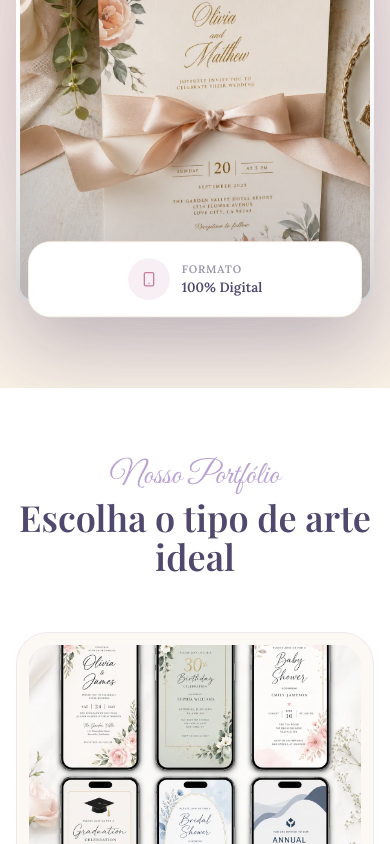
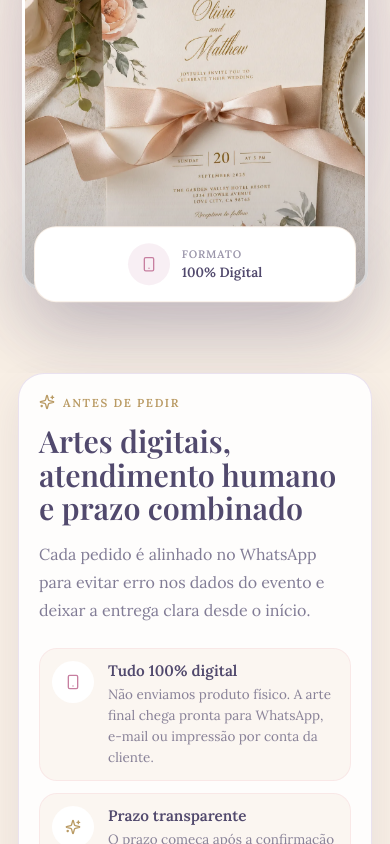
Before and after one commit to Kaiojen/loja-mylena, a React (Vite) app: page / in a window 390 px wide. Shown: the part 1156-2000 px from the top of the page. Built offline with nearby package versions, Linux system fonts and the light colour scheme; a web font is replaced by a local one.

Commit message:
Improve mobile conversion flow

```diff
--- a/src/App.tsx
+++ b/src/App.tsx
@@ -9,6 +9,7 @@ import { Footer } from './components/Footer';
 import { Header } from './components/Header';
 import { HeroSection } from './components/HeroSection';
 import { ProcessSection } from './components/ProcessSection';
+import { ServiceNotice } from './components/ServiceNotice';
 import { TestimonialsSection } from './components/TestimonialsSection';
 
 export default function App() {
@@ -22,6 +23,7 @@ export default function App() {
         <Header />
         <main>
           <HeroSection />
+          <ServiceNotice />
           <CategorySection />
           <CatalogSection />
           <FeaturedProduct />
--- /dev/null
+++ b/src/components/ServiceNotice.tsx
@@ -0,0 +1,58 @@
+import { buildWhatsappUrl, icons, serviceRules } from '../data/content';
+
+export function ServiceNotice() {
+  const { MessageCircle, Sparkles } = icons;
+
+  return (
+    <section className="service-notice-section" aria-label="Avisos importantes sobre a compra">
+      <div className="container">
+        <article className="service-notice">
+          <div className="service-notice__intro">
+            <span className="service-notice__eyebrow">
+              <Sparkles aria-hidden="true" />
+              Antes de pedir
+            </span>
+            <h2>Artes digitais, atendimento humano e prazo combinado</h2>
+            <p>
+              Cada pedido é alinhado no WhatsApp para evitar erro nos dados do evento e deixar a entrega clara desde
+              o início.
+            </p>
+          </div>
+
+          <div className="service-notice__rules">
+            {serviceRules.map((rule) => {
+              const Icon = rule.icon;
+
+              return (
+                <div key={rule.title} className="service-rule">
+                  <span className={`service-rule__icon service-rule__icon--${rule.tone}`}>
+                    <Icon aria-hidden="true" />
+                  </span>
+                  <span>
+                    <strong>{rule.title}</strong>
+                    <small>{rule.description}</small>
+                  </span>
+                </div>
+              );
+            })}
+          </div>
+
+          <div className="service-notice__actions">
+            <a
+              className="button button--rose"
+              href={buildWhatsappUrl('Olá, quero tirar uma dúvida antes de fazer meu pedido na My Dream.')}
+              target="_blank"
+              rel="noreferrer"
+            >
+              <MessageCircle aria-hidden="true" />
+              Falar com atendente
+            </a>
+            <a className="button button--outline" href="#personalizado">
+              Quero meu personalizado
+            </a>
+          </div>
+        </article>
+      </div>
+    </section>
+  );
+}
--- a/src/data/content.ts
+++ b/src/data/content.ts
@@ -315,6 +315,35 @@ export const customWorks: CustomWork[] = [
   },
 ];
 
+export type ServiceRule = {
+  title: string;
+  description: string;
+  icon: LucideIcon;
+  tone: 'rose' | 'lavender' | 'gold';
+};
+
+export const serviceRules: ServiceRule[] = [
+  {
+    title: 'Tudo 100% digital',
+    description:
+      'Não enviamos produto físico. A arte final chega pronta para WhatsApp, e-mail ou impressão por conta da cliente.',
+    icon: Smartphone,
+    tone: 'rose',
+  },
+  {
+    title: 'Prazo transparente',
+    description: 'O prazo começa após a confirmação do pagamento e o envio completo dos dados do evento.',
+    icon: Sparkles,
+    tone: 'gold',
+  },
+  {
+    title: 'Atendimento pelo WhatsApp',
+    description: 'A escolha do modelo, dúvidas e dados da personalização são alinhados diretamente com a My Dream.',
+    icon: MessageCircle,
+    tone: 'lavender',
+  },
+];
+
 export const processSteps = [
   {
     title: 'Escolha',
@@ -322,18 +351,18 @@ export const processSteps = [
     icon: Search,
   },
   {
-    title: 'Compre',
-    description: 'Pagamento seguro e rápido via checkout.',
-    icon: ShoppingBag,
+    title: 'Converse',
+    description: 'Fale com a My Dream no WhatsApp para confirmar modelo, prazo e detalhes.',
+    icon: MessageCircle,
   },
   {
     title: 'Dados',
-    description: 'Envie os dados do seu evento para nós.',
+    description: 'Envie os dados do evento depois da confirmação do pedido.',
     icon: Send,
   },
   {
     title: 'Receba',
-    description: 'Arte final pronta para enviar aos convidados.',
+    description: 'Receba a arte digital pronta para compartilhar com os convidados.',
     icon: Sparkles,
   },
 ];
@@ -373,7 +402,7 @@ export const faqs = [
   {
     question: 'Como é feito o pagamento?',
     answer:
-      'Processamos pagamentos seguros via checkout externo, aceitando Pix, boleto e cartão.',
+      'Depois da conversa e confirmação do modelo, enviamos as opções de pagamento disponíveis, como Pix ou link de pagamento.',
   },
   {
     question: 'Posso alterar textos, cores e detalhes do modelo?',
--- a/src/styles/globals.css
+++ b/src/styles/globals.css
@@ -154,16 +154,16 @@ main {
 }
 
 .container {
-  width: min(100% - 32px, var(--container));
+  width: min(100% - 40px, var(--container));
   margin-inline: auto;
 }
 
 .container--narrow {
-  width: min(100% - 32px, var(--container-narrow));
+  width: min(100% - 40px, var(--container-narrow));
 }
 
 .container--faq {
-  width: min(100% - 32px, 760px);
+  width: min(100% - 40px, 760px);
 }
 
 .section {
@@ -288,6 +288,18 @@ main {
     --header-height: 80px;
   }
 
+  .container {
+    width: min(100% - 36px, var(--container));
+  }
+
+  .container--narrow {
+    width: min(100% - 36px, var(--container-narrow));
+  }
+
+  .container--faq {
+    width: min(100% - 36px, 760px);
+  }
+
   .section {
     padding: 72px 0;
   }
--- a/src/styles/landing.css
+++ b/src/styles/landing.css
@@ -486,6 +486,119 @@ a:hover .brand__name {
   margin-top: 2px;
   color: var(--color-purple-gray);
   font-size: 0.84rem;
+}
+
+.service-notice-section {
+  padding: 0 0 72px;
+  background: var(--color-cream);
+}
+
+.service-notice {
+  display: grid;
+  grid-template-columns: minmax(0, 0.9fr) minmax(0, 1.1fr);
+  align-items: center;
+  gap: clamp(24px, 4vw, 44px);
+  padding: clamp(24px, 4vw, 36px);
+  border: 1px solid rgba(169, 140, 199, 0.24);
+  border-radius: var(--radius-lg);
+  background: rgba(255, 255, 255, 0.86);
+  box-shadow: var(--shadow-soft);
+}
+
+.service-notice__intro {
+  min-width: 0;
+}
+
+.service-notice__eyebrow {
+  display: inline-flex;
+  align-items: center;
+  gap: 8px;
+  margin-bottom: 14px;
+  color: var(--color-gold);
+  font-size: 0.72rem;
+  font-weight: 900;
+  letter-spacing: 0.14em;
+  text-transform: uppercase;
+}
+
+.service-notice__eyebrow svg {
+  width: 16px;
+  height: 16px;
+}
+
+.service-notice h2 {
+  margin: 0;
+  font-family: var(--font-heading);
+  font-size: clamp(1.9rem, 4vw, 3rem);
+  font-weight: 600;
+  line-height: 1.1;
+}
+
+.service-notice p {
+  margin: 16px 0 0;
+  color: rgba(81, 73, 109, 0.72);
+  line-height: 1.75;
+}
+
+.service-notice__rules {
+  display: grid;
+  gap: 12px;
+}
+
+.service-rule {
+  display: flex;
+  align-items: flex-start;
+  gap: 14px;
+  padding: 14px;
+  border: 1px solid rgba(241, 196, 205, 0.28);
+  border-radius: 22px;
+  background: rgba(248, 239, 229, 0.48);
+}
+
+.service-rule__icon {
+  display: grid;
+  width: 42px;
+  height: 42px;
+  flex: 0 0 auto;
+  place-items: center;
+  border-radius: 999px;
+  background: var(--color-white);
+}
+
+.service-rule__icon--rose {
+  color: var(--color-rose);
+}
+
+.service-rule__icon--lavender {
+  color: var(--color-lavender);
+}
+
+.service-rule__icon--gold {
+  color: var(--color-gold);
+}
+
+.service-rule strong,
+.service-rule small {
+  display: block;
+}
+
+.service-rule strong {
+  margin-bottom: 4px;
+  color: var(--color-purple-gray);
+  font-size: 0.95rem;
+}
+
+.service-rule small {
+  color: rgba(81, 73, 109, 0.68);
+  font-size: 0.84rem;
+  line-height: 1.55;
+}
+
+.service-notice__actions {
+  display: flex;
+  flex-wrap: wrap;
+  gap: 12px;
+  grid-column: 1 / -1;
 }
 
 .category-grid,
@@ -954,6 +1067,35 @@ a:hover .brand__name {
   color: rgba(81, 73, 109, 0.68);
 }
 
+.catalog-help {
+  display: flex;
+  align-items: center;
+  justify-content: space-between;
+  gap: 20px;
+  margin-top: 34px;
+  padding: 22px 24px;
+  border: 1px solid rgba(169, 140, 199, 0.22);
+  border-radius: 28px;
+  background: rgba(255, 255, 255, 0.78);
+}
+
+.catalog-help div {
+  display: grid;
+  gap: 4px;
+}
+
+.catalog-help strong {
+  font-family: var(--font-heading);
+  font-size: 1.36rem;
+  font-weight: 600;
+}
+
+.catalog-help span {
+  color: rgba(81, 73, 109, 0.68);
+  font-size: 0.92rem;
+  line-height: 1.6;
+}
+
 .featured-product {
   display: grid;
   grid-template-columns: minmax(0, 1fr) minmax(0, 1fr);
@@ -1087,6 +1229,37 @@ a:hover .brand__name {
   color: rgba(81, 73, 109, 0.7);
   font-size: 0.92rem;
   line-height: 1.75;
+}
+
+.custom-section__cta {
+  display: flex;
+  align-items: center;
+  justify-content: space-between;
+  gap: 24px;
+  margin-top: 34px;
+  padding: 28px 32px;
+  border: 1px solid rgba(201, 181, 220, 0.28);
+  border-radius: var(--radius-lg);
+  background: var(--color-white);
+  box-shadow: 0 10px 30px rgba(81, 73, 109, 0.04);
+}
+
+.custom-section__cta h3 {
+  margin: 0;
+  font-family: var(--font-heading);
+  font-size: 1.65rem;
+  font-weight: 600;
+}
+
+.custom-section__cta p {
+  max-width: 620px;
+  margin: 8px 0 0;
+  color: rgba(81, 73, 109, 0.7);
+  line-height: 1.7;
+}
+
+.custom-section__cta .button {
+  flex: 0 0 auto;
 }
 
 .process-grid {
@@ -1459,6 +1632,10 @@ a:hover .brand__name {
     display: block;
   }
 
+  .service-notice {
+    grid-template-columns: 1fr;
+  }
+
   .hero__grid {
     grid-template-columns: 1fr;
   }
@@ -1510,6 +1687,19 @@ a:hover .brand__name {
     grid-template-columns: 1fr;
   }
 
+  .service-notice__actions,
+  .catalog-help,
+  .custom-section__cta {
+    align-items: stretch;
+    flex-direction: column;
+  }
+
+  .service-notice__actions .button,
+  .catalog-help .button,
+  .custom-section__cta .button {
+    width: 100%;
+  }
+
   .custom-grid,
   .testimonial-grid {
     grid-template-columns: 1fr;
@@ -1524,6 +1714,16 @@ a:hover .brand__name {
   .hero {
     padding-top: 34px;
     padding-bottom: 84px;
+  }
+
+  .service-notice-section {
+    padding-bottom: 64px;
+  }
+
+  .service-notice,
+  .catalog-help,
+  .custom-section__cta {
+    border-radius: 26px;
   }
 
   .hero h1 {
@@ -1538,6 +1738,14 @@ a:hover .brand__name {
 
   .hero__proof {
     flex-direction: column;
+  }
+
+  .hero__media {
+    width: min(100% - 8px, 500px);
+  }
+
+  .hero__media::before {
+    inset: 8% 0;
   }
 
   .format-card {
@@ -1615,6 +1823,15 @@ a:hover .brand__name {
 }
 
 @media (max-width: 480px) {
+  .site-header__inner {
+    gap: 14px;
+  }
+
+  .mobile-nav__panel {
+    width: min(100% - 36px, 440px);
+    border-radius: 26px;
+  }
+
   .brand__name {
     font-size: 2rem;
   }
@@ -1626,6 +1843,58 @@ a:hover .brand__name {
   .hero-card img,
   .hero-card__shade {
     border-radius: 76px 76px 18px 18px;
+  }
+
+  .hero-card img {
+    border-width: 3px;
+  }
+
+  .service-notice {
+    padding: 20px;
+  }
+
+  .service-rule {
+    padding: 12px;
+    border-radius: 18px;
+  }
+
+  .catalog-collection {
+    grid-template-columns: 72px minmax(0, 1fr);
+    padding: 10px;
+    border-radius: 20px;
+  }
+
+  .catalog-collection strong {
+    font-size: 1.08rem;
+  }
+
+  .product-card {
+    padding: 12px;
+    border-radius: 26px;
+  }
+
+  .product-card__image {
+    border-radius: 20px;
+  }
+
+  .featured-product,
+  .custom-card,
+  .testimonial-card,
+  .catalog-help,
+  .custom-section__cta {
+    border-radius: 24px;
+  }
+
+  .featured-product {
+    padding: 22px;
+  }
+
+  .custom-section__cta {
+    padding: 24px 20px;
+  }
+
+  .faq-item {
+    border-radius: 18px;
   }
 
   .filter-button {
```
Also changed, not shown: src/components/CatalogSection.tsx (+23 -7 lines), src/components/CustomWorkSection.tsx (+19 -1 lines), src/components/FinalCta.tsx (+13 -6 lines), src/components/Header.tsx (+20 -3 lines).
